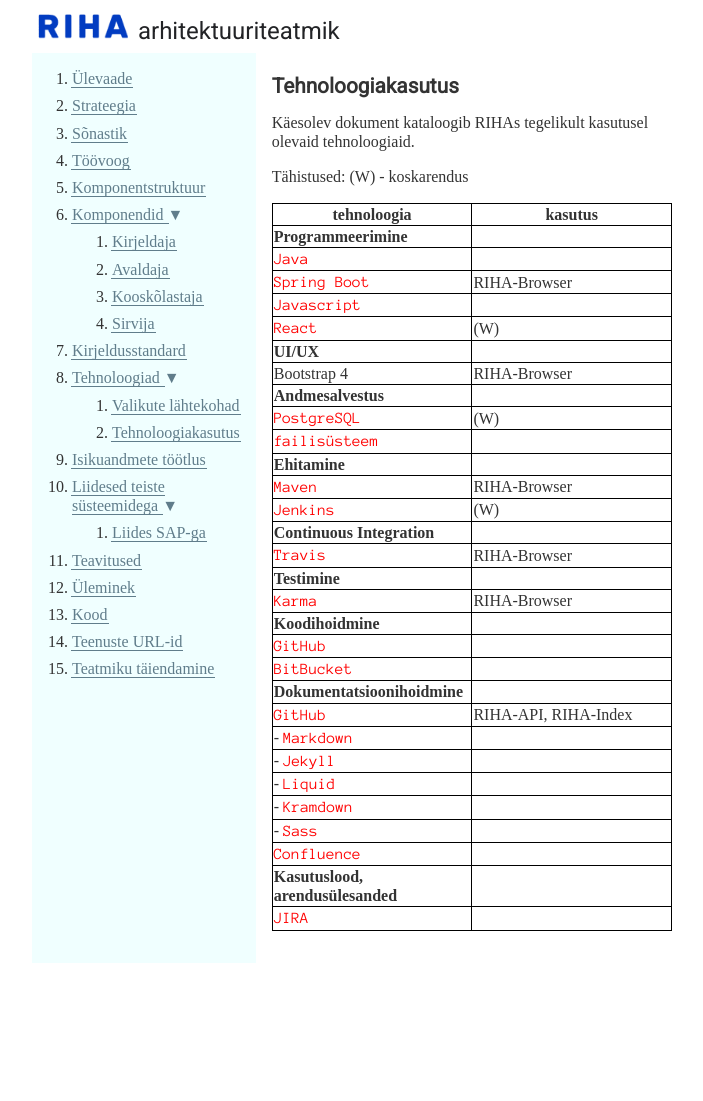
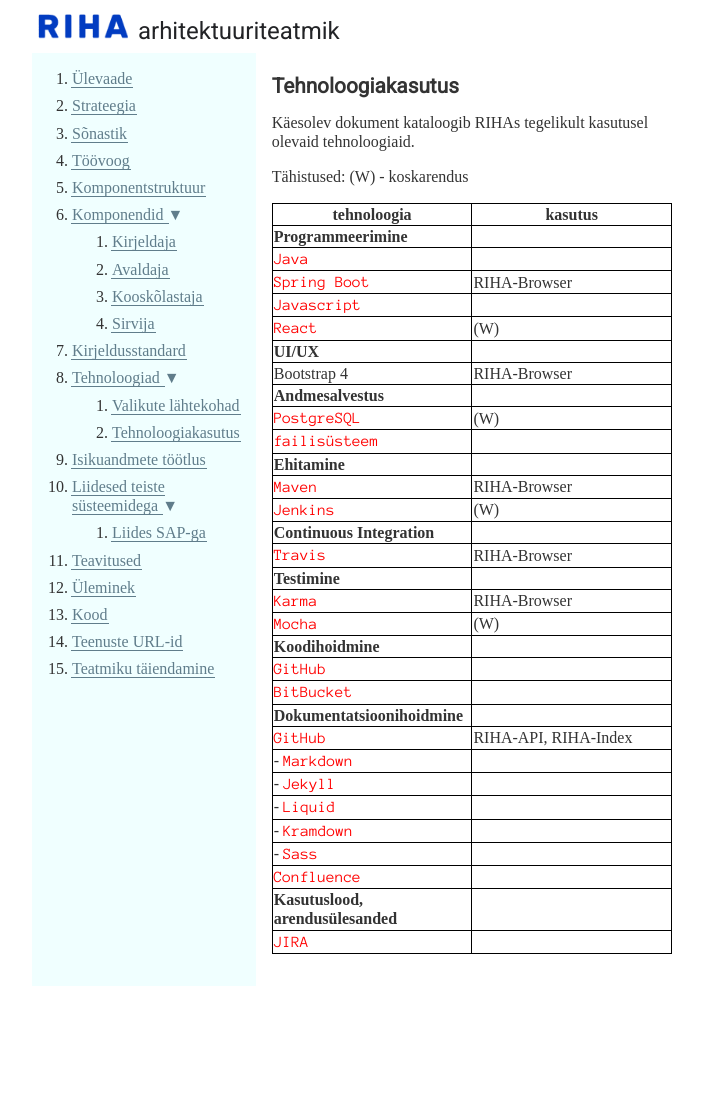
Before and after one commit to e-gov/RIHA-Index, a Jekyll site: the page built from Tehnoloogiakasutus.md, in a window 1280 px wide. Shown: the whole page, without its empty margins (0-703 px from the left). Built offline with Jekyll 4.4.1, drawn with Linux system fonts in a browser that asks for light colours; before the commit the page ends 1078 px from its top, so only the background shows below that.

Commit message:
Update Tehnoloogiakasutus.md

```diff
--- a/Tehnoloogiakasutus.md
+++ b/Tehnoloogiakasutus.md
@@ -28,6 +28,7 @@ Tähistused: (W) - koskarendus
 | `Travis`                            | RIHA-Browser |
 | __Testimine__                       |      |
 | `Karma`                             | RIHA-Browser |
+| `Mocha`                             | (W)  |
 | __Koodihoidmine__                   |      |
 | `GitHub`                            |      |
 | `BitBucket`                         |      |
```
